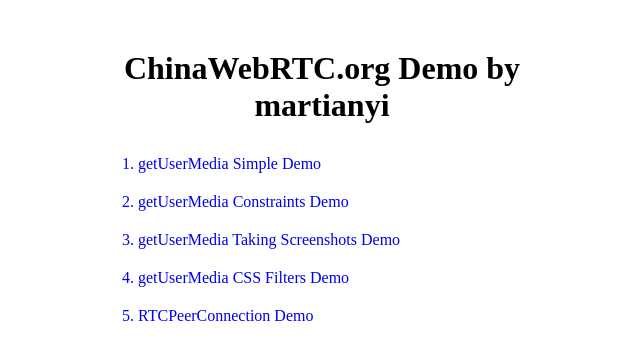
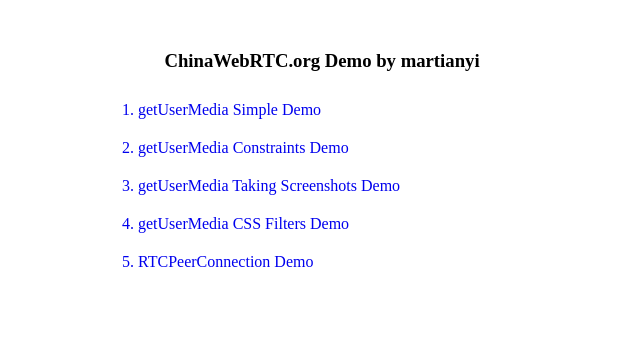
Before and after one commit to martianyi/chinawebrtc.org-demo, a plain HTML site: page index.html in a window 1280 px wide. Shown: the whole page, without its empty margins (318-958 px from the left). Drawn offline with Linux system fonts and the light colour scheme.

```diff
--- a/index.html
+++ b/index.html
@@ -21,9 +21,9 @@
 </head>
 <body>
 <div class="container">
-    <h1 style="text-align: center;">
+    <h3 style="text-align: center;">
         ChinaWebRTC.org Demo by martianyi
-    </h1>
+    </h3>
     <ul>
         <li><a href="getUserMedia_simple_demo.html">1. getUserMedia Simple Demo</a></li>
         <li><a href="getUerMedia_constraints.html">2. getUserMedia Constraints Demo</a></li>
```
Also changed, not shown: 1 other file.
